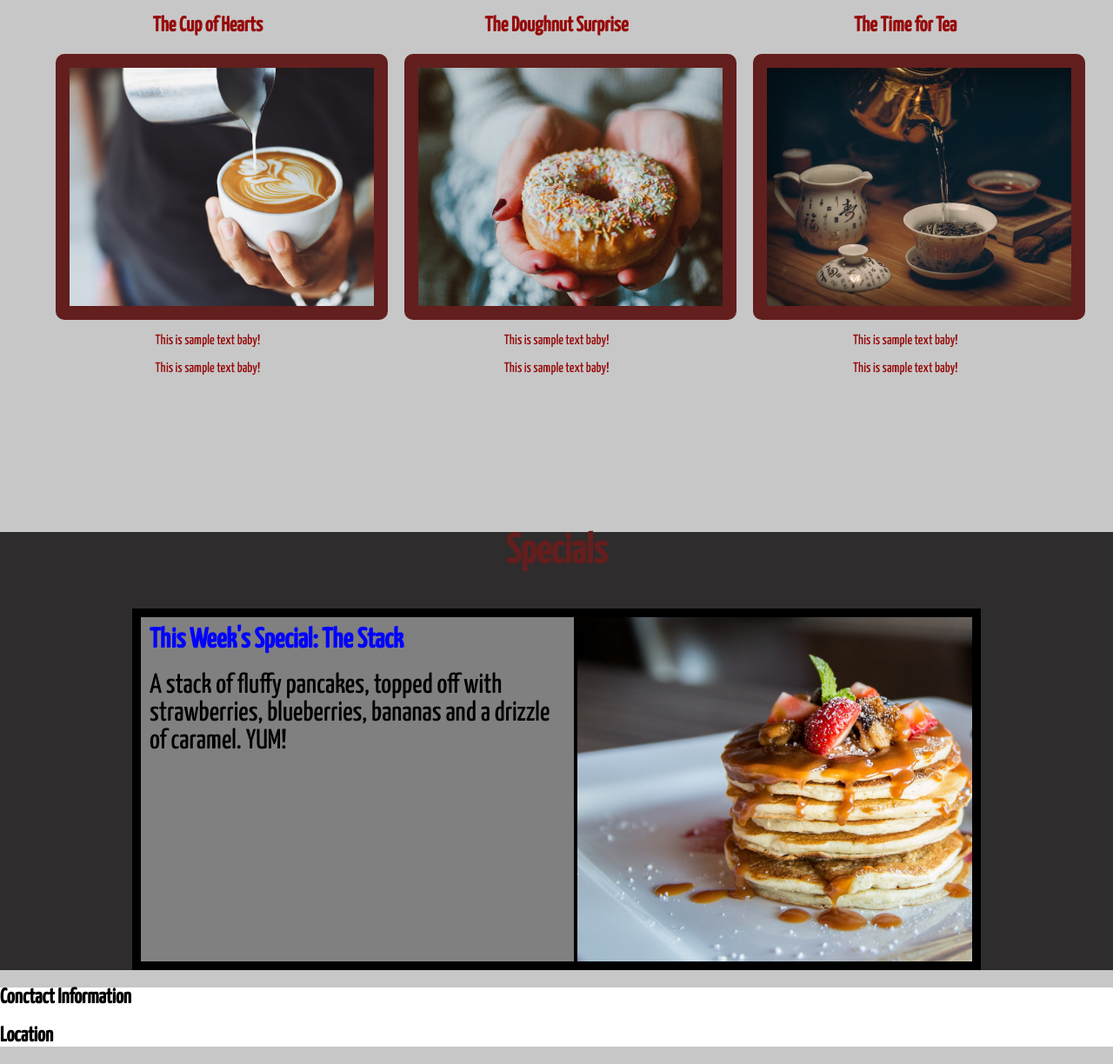
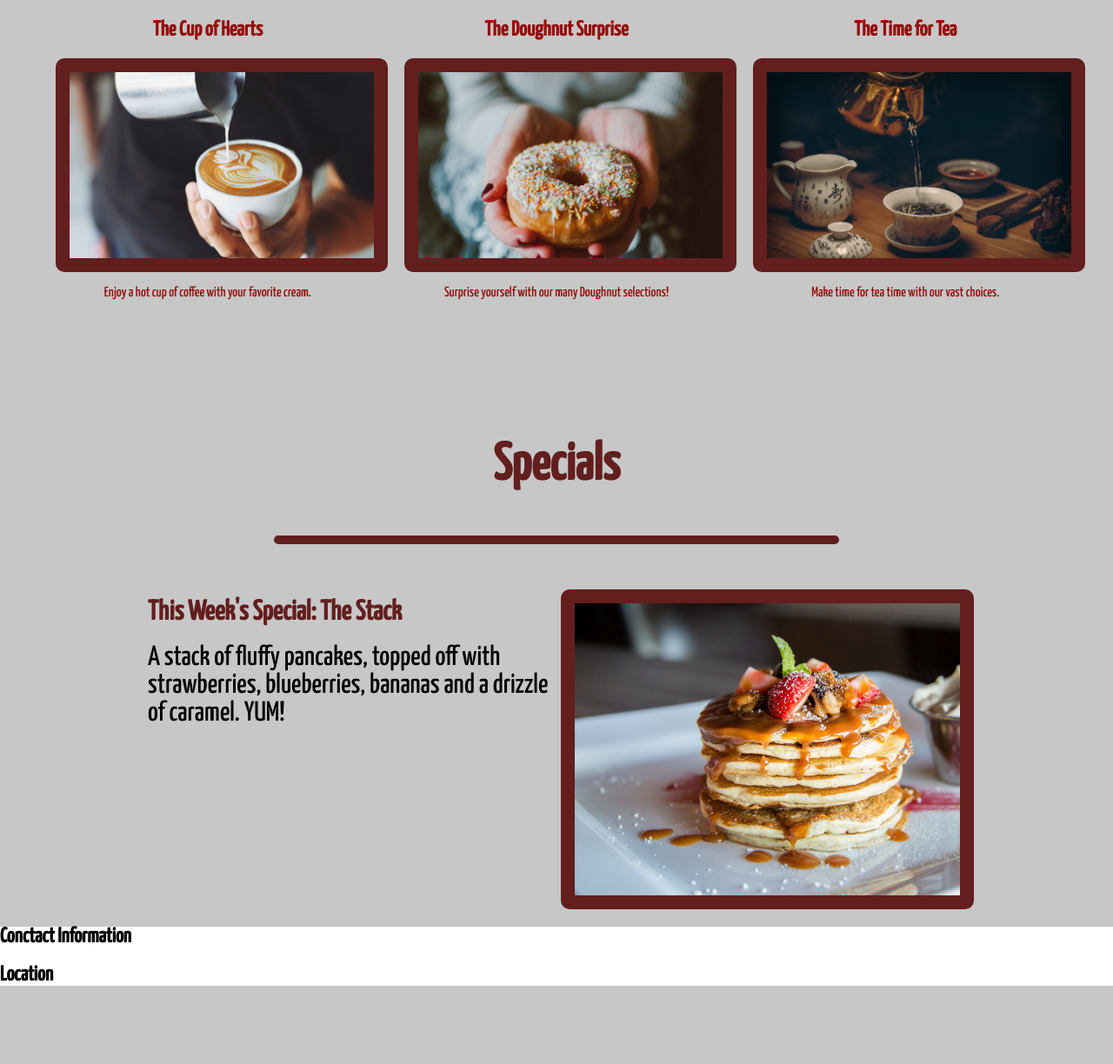
Before and after one commit to ghosthound1916/Coffee_shop, a plain HTML site: page index.html in a window 1280 px wide. Shown: the part 899-2123 px from the top of the page at 87% size. After the commit the page ends 2053 px from the top, so only its background shows below. Drawn offline with Linux system fonts and the light colour scheme.

Commit message:
Added line

```diff
--- a/css/styles.css
+++ b/css/styles.css
@@ -13,8 +13,15 @@ body {
 .section-headings {
     text-align: center;
     color: rgb(99, 30, 30);
-    font-size: 2em;
+    font-size: 2.5em;
     margin: 0 auto;
+    /* border-bottom: .2em solid rgb(99, 30, 30); */
+}
+
+hr {
+    border: 5px solid rgb(99, 30, 30);
+    border-radius: 5px;
+    width: 50%;
 }
 
 /* Nav and hero sections */
@@ -73,7 +80,7 @@ nav li {
     background-size: cover;
     background-attachment: fixed;
     background-image: linear-gradient(rgb(27, 13, 13, 0.7), rgba(248, 227, 227, 0.3)), url(/imgs/coffe_shop.jpg);
-    border-bottom: 5vh solid rgb(99, 30, 30);
+    /* border-bottom: 5vh solid rgb(99, 30, 30); */
     opacity: .95;
 }
 
@@ -95,11 +102,11 @@ nav li {
 .menu {
     margin: 0;
     width: 100%;
-    height: 75vh;
+    height: 60vh;
     display: flex;
     justify-content: center;
     align-content: center;
-    border-top: 1em solid rgb(99, 30, 30);
+    /* border-top: 1em solid rgb(99, 30, 30); */
     /* background-color: rgb(199, 199, 199); */
 }
 
@@ -118,7 +125,7 @@ nav li {
 .menu-pics {
     width: 100%;
     height: 50%;
-
+    display: block;
     background-repeat: no-repeat;
     background-size: cover;
     background-color: rgb(73, 73, 73);
@@ -142,7 +149,11 @@ nav li {
 
 /* Specials */
 #two-tone {
-    background-color: rgb(46, 44, 44);
+    /* background-color: rgb(46, 44, 44); */
+}
+
+#two-tone h2 {
+    /* font-size: 2.5em; */
 }
 
 .specials {
@@ -150,12 +161,13 @@ nav li {
     margin: auto;
     width: 75%;
     height: 50vh;
-    border: .5em solid black;
+    /* border: .5em solid black; */
+
 }
 
 .specials p, .specials h2 {
     font-size: 2em;
-    color: blue;
+    color: rgb(99, 30, 30);
     margin: 10px;
 }
 
@@ -166,7 +178,8 @@ nav li {
 
 .special-items {
     /* flex-grow: 2; */
-    border: 2px solid black;
+    /* border: 2px solid black; */
+    margin-top: 2em;
 }
 
 #special-pic {
@@ -178,10 +191,12 @@ nav li {
     background-image: url(/imgs/pancakes1.jpg);
     background-repeat: no-repeat;
     background-size: cover;
+    border: 1em solid rgb(99, 30, 30);
+    border-radius: 10px;
 }
 
 #new-color {
-    background-color: grey;
+    /* background-color: grey; */
 }
 /* Contact section */
 #reverse-tone {
--- a/index.html
+++ b/index.html
@@ -14,7 +14,7 @@
         <ul>
             <li><a href="#">Home</a></li>
             <li><a href="#The_Cool_Menu">Menu</a></li>
-            <li><a href="#">Specials</a></li>
+            <li><a href="#two-tone">Specials</a></li>
             <li><a href="#">Contact</a></li>
         </ul>
     </nav>
@@ -25,26 +25,27 @@
     <!-- Menu section -->
     <div class="section-headings">
         <h2 id="The_Cool_Menu">The Cool Menu</h2>
+        <hr>
     </div>
 
     <div class="menu">
       <div class="menu-boxes" >
           <h2>The Cup of Hearts</h2>
           <div class="menu-pics" id="pic-1"></div>
-          <p>This is sample text baby!</p>
-          <p>This is sample text baby!</p>
+          <p>Enjoy a hot cup of coffee with your favorite cream.</p>
+          <!-- <p>This is sample text baby!</p> -->
     </div>
       <div class="menu-boxes" >
           <h2>The Doughnut Surprise</h2>
           <div class="menu-pics" id="pic-2"></div>
-          <p>This is sample text baby!</p>
-          <p>This is sample text baby!</p>
+          <p>Surprise yourself with our many Doughnut selections!</p>
+          <!-- <p>This is sample text baby!</p> -->
         </div>
       <div class="menu-boxes">
           <h2>The Time for Tea</h2>
           <div class="menu-pics"  id="pic-3"></div>
-          <p>This is sample text baby!</p>
-          <p>This is sample text baby!</p>
+          <p>Make time for tea time with our vast choices.</p>
+          <!-- <p>This is sample text baby!</p> -->
         </div>
     </div>
 
@@ -52,6 +53,7 @@
     <div id="two-tone">
         <div class="section-headings">
             <h2>Specials</h2>
+            <hr>
         </div>
 
         <div class="specials">
@@ -65,7 +67,7 @@
 
 
             </div>
-        </div>
+    </div>
     </div>
     <!-- Contact section -->
     <div id="reverse-tone">
```
